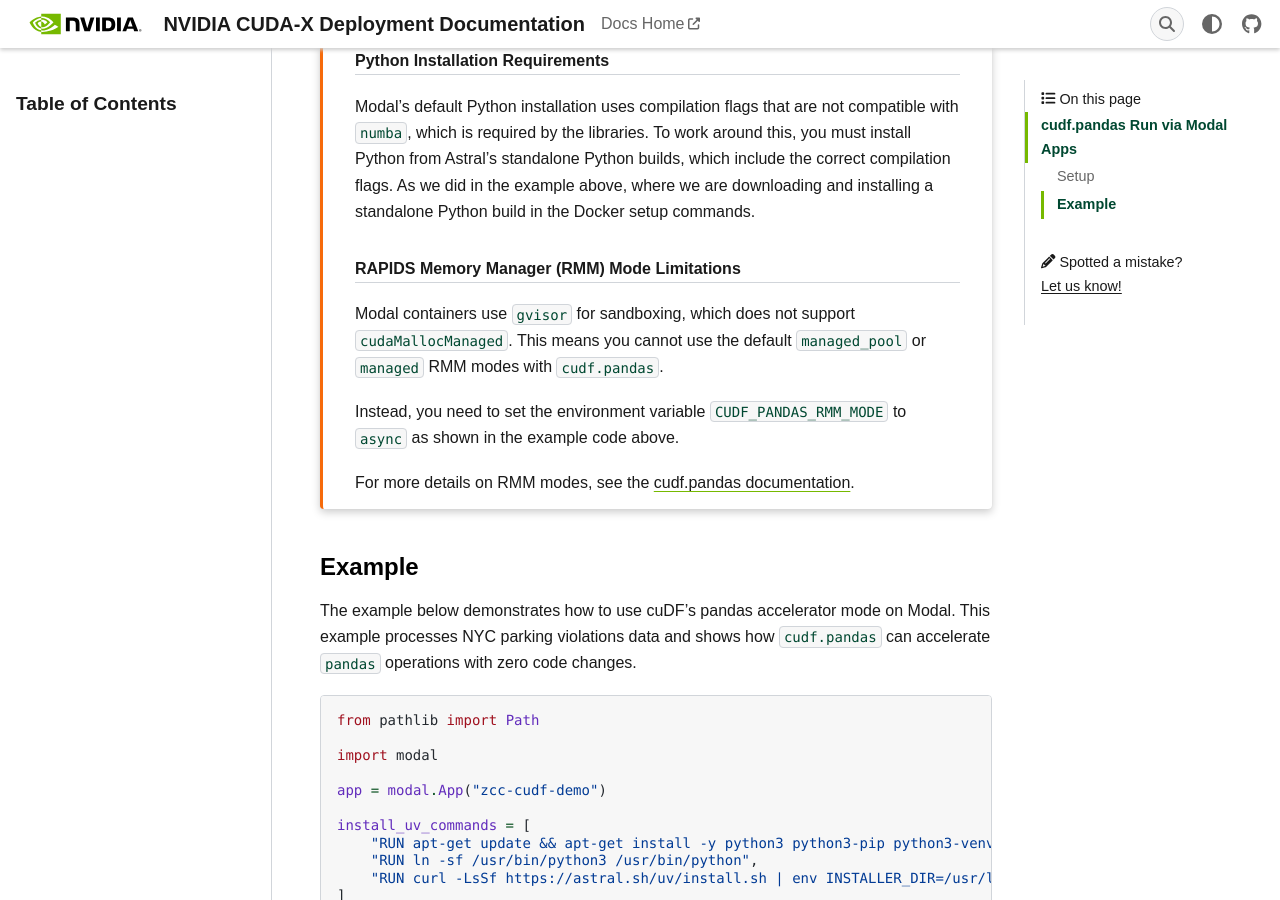
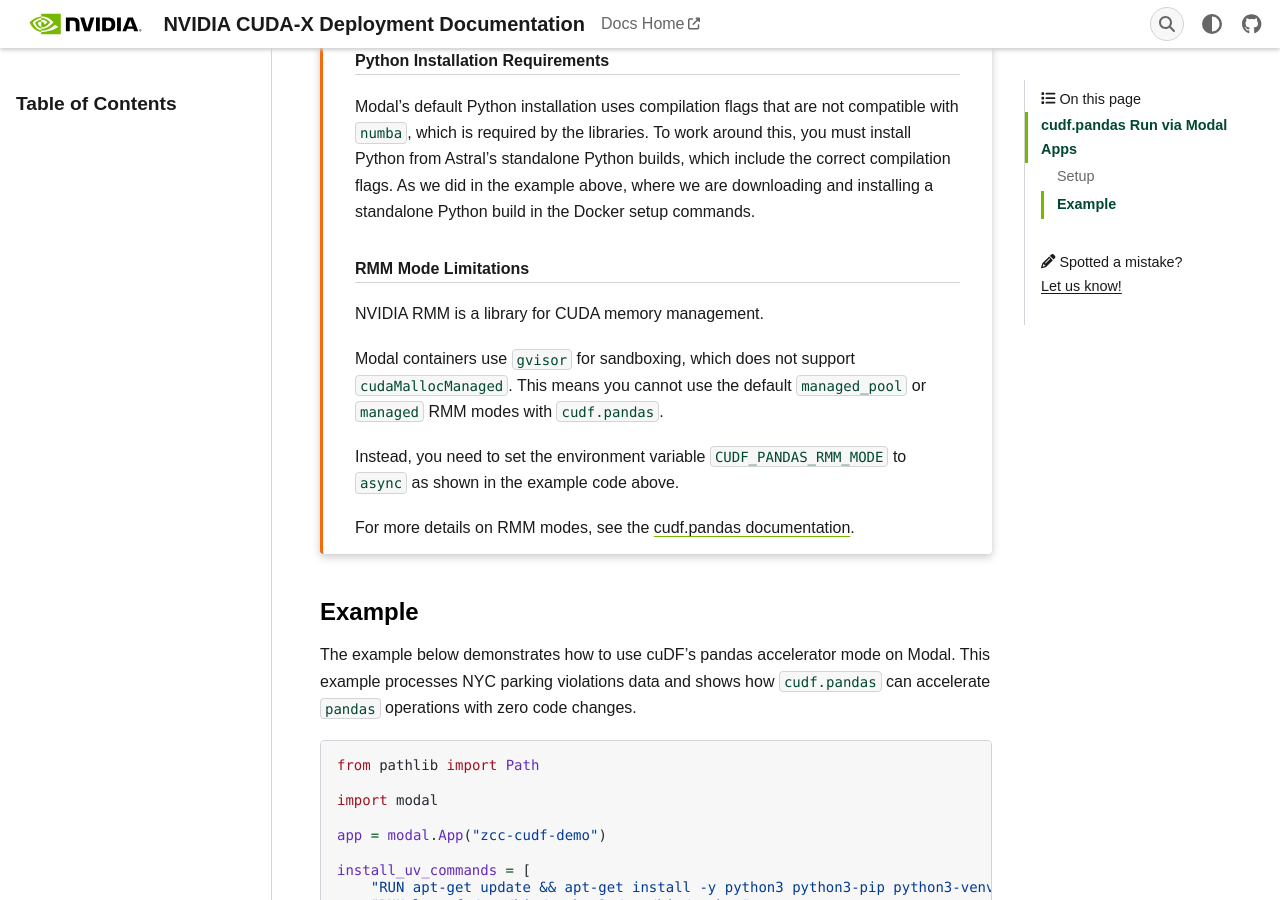
Before and after one commit to rapidsai/deployment, a Sphinx documentation site: the page built from source/platforms/modal.md, in a window 1280 px wide and 900 px high, scrolled down 691 px. Built offline with Sphinx 7.4.7, drawn with Linux system fonts in a browser that asks for light colours; some web fonts are replaced.

Commit message:
Fix rmm change

```diff
--- a/source/platforms/modal.md
+++ b/source/platforms/modal.md
@@ -27,7 +27,9 @@ the libraries. To work around this, you must install Python from Astral's standa
 correct compilation flags. As we did in the example above, where we are downloading and installing a standalone Python build in
 the Docker setup commands.
 
-### RAPIDS Memory Manager (RMM) Mode Limitations
+### RMM Mode Limitations
+
+NVIDIA RMM is a library for CUDA memory management.
 
 Modal containers use `gvisor` for sandboxing, which does not support `cudaMallocManaged`. This means you cannot use the
 default `managed_pool` or `managed` RMM modes with `cudf.pandas`.
```
